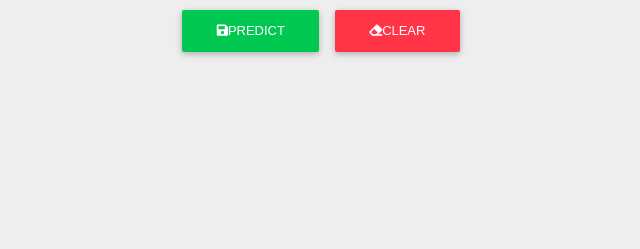
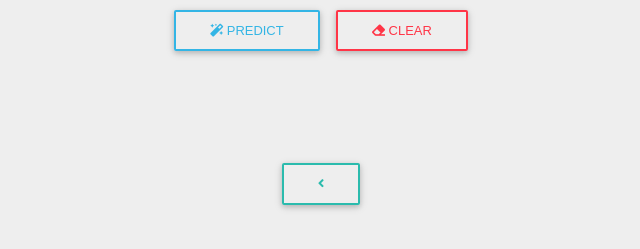
Before and after one commit to Otman404/Mathematical_Symbols_Recognition, a Flask app: page / in a window 1280 px wide. Shown: the part 458-707 px from the top of the page, without its empty margins (319-959 px from the left). Run offline with Flask 2, Linux system fonts and the light colour scheme; parts of the project's set-up code (start-up, migrations or seed data) failed here and were passed over; some libraries are stand-ins or nearby versions.

Commit message:
evaluate math expression

```diff
--- a/Project/Deployement/Deployed_Model/templates/index.html
+++ b/Project/Deployement/Deployed_Model/templates/index.html
@@ -11,6 +11,14 @@
 </head>
 
 <body>
+	<script>
+		function back(){
+			var x = document.getElementById("equation").innerText;
+			x = x.slice(0, -1);
+			document.getElementById("equation").innerHTML = x;
+		}
+
+	</script>
 		<h1>Handwritten Math Symbols Recognition using Convolutional Neural Networks</h1>
 
 		<div class="centered">
@@ -18,19 +26,28 @@
 		</div>
 
 		<div class="centered">
-			<button class="btn btn-success myButton" ><i class="fas fa-save mr-1"></i>Predict</button>
-			<button class="btn btn-danger" id="clearButton"><i class="fas fa-eraser mr-1"></i>Clear</button>
+			<button class="btn btn-outline-info btn-rounded waves-effect predictBtn" ><i class="fas fa-magic mr-1"></i> Predict</button>
+			<button class="btn btn-outline-danger btn-rounded waves-effect" id="clearButton"><i class="fas fa-eraser mr-1"></i> Clear</button>
 		</div>
 
 		<div class="centered">
-			<h1 id="result"></h1>
+			<p style="display: inline-block;" id="result"></p>
 		</div>
+		<div class="centered row" style="margin-top:50px;font-size:3em;">
+			<div class="col-12" id="equation">
 
+			</div>
+			<div class="col-12">
+
+				<button type="button" onclick="back()" class="btn btn-outline-default waves-effect"><i class="fas fa-angle-left"></i></button>
+			</div>
+		</div>
 
   		<script src="{{url_for('static',filename='jquery-3.2.0.min.js')}}"></script>
 	    <script src="{{url_for('static',filename='index.js')}}"></script>
 	    <script type="text/javascript">
-	   		$(".myButton").click(function(){
+	   		$(".predictBtn").click(function(){
+				   var i=0;
 	   			$('#result').text('  Predicting...');
 	   			var $SCRIPT_ROOT = {{request.script_root|tojson|safe}};
 	   			var canvasObj = document.getElementById("canvas");
@@ -40,7 +57,16 @@
 	   				url: $SCRIPT_ROOT + "/predict/",
 	   				data: img,
 	   				success: function(data){
-	   					$('#result').text('This Symbol is : ' + data);
+	   					$('#result').text("This symbol is : ");
+	   					$('#result').append("<i id='symbol' style='font-size: 2em;font-weight: bold;'> </i>");
+	   					$('#symbol').text(data);
+	   					if(data != '='){
+							   $('#equation').append(data+' ');
+						   }else{
+							   var x = document.getElementById("equation").innerText;
+							   var eq = x.replace(/\s/g, '');
+							   $('#equation').append(data+"<strong style='color:green'> "+eval(eq)+"</strong>");
+						   }
 	   				}
 	   			});
 	   		});
```
Also changed, not shown: Project/Deployement/Deployed_Model/app.yaml (added, +17 -0 lines), Project/Deployement/Deployed_Model/output.png.
